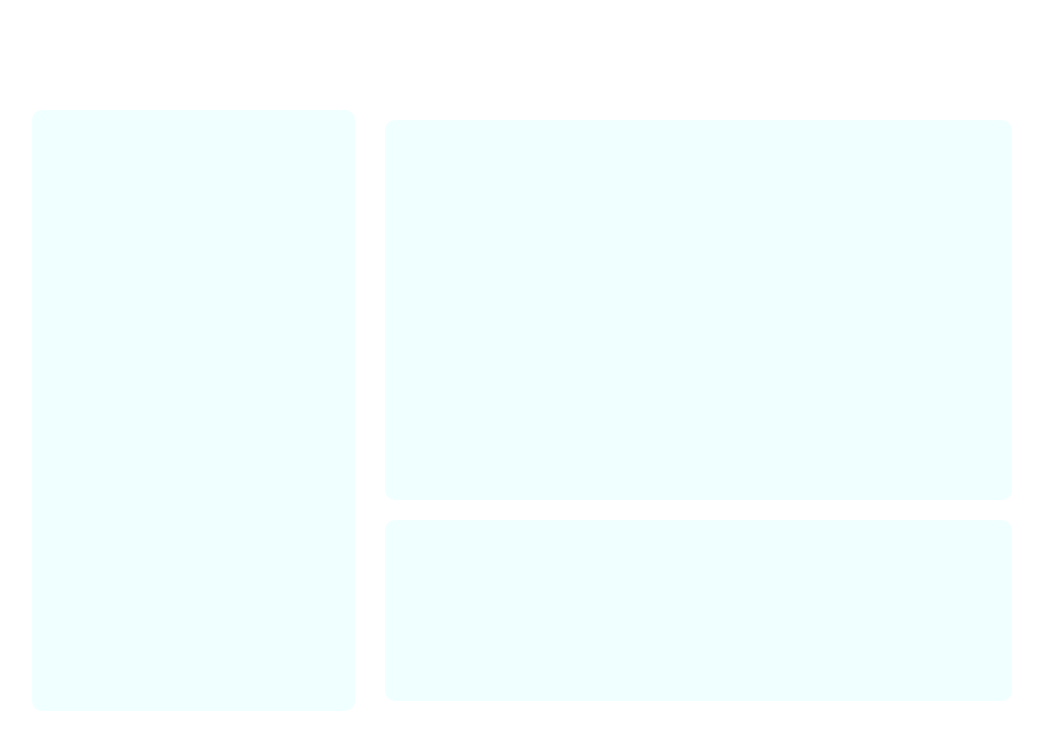
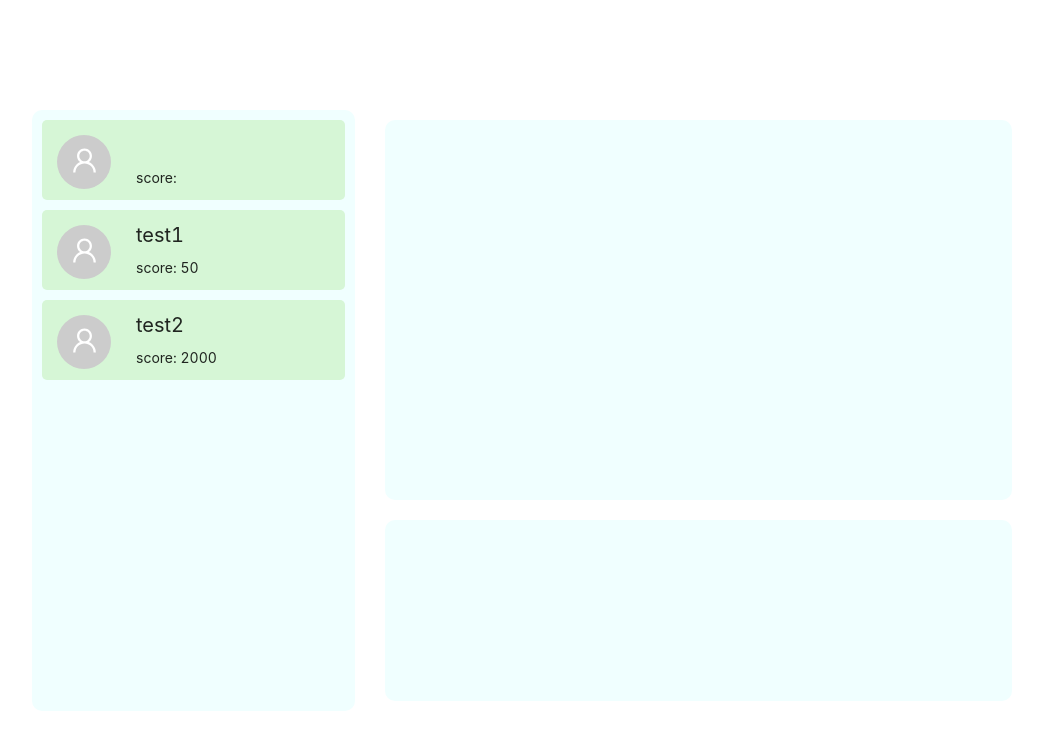
Before and after one commit to Alx-Lai/wp1092, a React (Create React App) app in the folder final/frontend/: page / in a window 1280 px wide. Both pictures are taken after a click on the button "Play". Shown: the top 750 px of the page, without its empty margins (113-1156 px from the left). Built offline with nearby package versions, Linux system fonts and the light colour scheme.

Commit message:
add userlist

```diff
--- a/final/frontend/package.json
+++ b/final/frontend/package.json
@@ -7,6 +7,7 @@
     "@testing-library/react": "^11.2.7",
     "@testing-library/user-event": "^12.8.3",
     "antd": "^4.16.2",
+    "create-react-app": "^4.0.3",
     "react": "^17.0.2",
     "react-dom": "^17.0.2",
     "react-scripts": "4.0.3",
--- a/final/frontend/src/App.css
+++ b/final/frontend/src/App.css
@@ -21,6 +21,57 @@
   margin: 10px;
   border-radius: 10px;
   overflow-y: scroll;
+  display: flex;
+  flex-direction: column;
+  justify-content: flex-start;
+  /* align-items: stretch; */
+}
+
+.userbox{
+  /* flex: 1; */
+  height: 80px;
+  margin-left: 10px;
+  margin-right: 10px;
+  margin-bottom: 10px;
+  background-color: rgb(214, 246, 214);
+  border-radius: 5px;
+  display: flex;
+  flex-direction: row;
+  /* justify-items: center; */
+}
+
+.myuserbox{
+  /* flex: 1; */
+  height: 80px;
+  margin-left: 10px;
+  margin-right: 10px;
+  margin-bottom: 10px;
+  background-color: rgb(169, 255, 183);
+  border-radius: 5px;
+  display: flex;
+  flex-direction: row;
+  /* justify-items: center; */
+}
+
+.userbox_score{
+  font-size: 14px;
+  /* width: 120px; */
+  text-align: left;
+}
+
+.userbox_name{
+  font-size: 20px;
+  margin: 10px;
+  /* width: 120px; */
+  text-align: left;
+}
+
+.userbox_avatar{
+  margin: 15px;
+}
+
+.LogIn-avatar{
+  margin-bottom: 20px;
 }
 
 .CanvasAndChat-view{
@@ -53,6 +104,10 @@
   border-radius: 10px;
   margin:auto;
   margin-top: 210px;
+  display: flex;
+  flex-direction: column;
+  justify-items: center;
+  align-items: center;
 }
 
 .LogIn-title{
@@ -62,7 +117,5 @@
 
 .LogIn-name{
   width: 200px;
-  margin-left: 50px;
-  margin-right: 50px;
-  margin-bottom: 80px;
+  margin-bottom: 20px;
 }
--- a/final/frontend/src/App.js
+++ b/final/frontend/src/App.js
@@ -5,9 +5,10 @@ import { useState, useEffect } from "react";
 
 const App= ()=> {
   const [start, setStart] = useState(false);
+  const [me, setMe] = useState({});
   return (
     <div className="App">
-      {start? (<Room/>) : (<Begin setStart = {setStart}/>)}
+      {start? (<Room me={me}/>) : (<Begin setStart = {setStart} setMe={setMe}/>)}
     </div>
   );
 }
--- /dev/null
+++ b/final/frontend/src/Components/UserList.js
@@ -0,0 +1,12 @@
+import { UserOutlined } from '@ant-design/icons';
+import { Avatar } from 'antd';
+const UserList = ({users})=>{
+    return(users.map((n, i)=>(
+        <div className={(n.me==true)?"myuserbox": "userbox"} style={{marginTop: (i==0)?"10px":"0px"}}>
+            <Avatar className="userbox_avatar" size={54} icon={<UserOutlined />} />
+            <p className="userbox_name">{n.name}<br/><span className="userbox_score">score: {n.score}</span></p>
+        </div>
+    )))
+}
+
+export default UserList;
--- a/final/frontend/src/Containers/Begin.js
+++ b/final/frontend/src/Containers/Begin.js
@@ -1,14 +1,14 @@
 import '../App.css';
-import {Button, Input} from "antd";
+import {Button, Input, Avatar} from "antd";
 import { UserOutlined } from '@ant-design/icons';
 
-
-const Begin = ({setStart})=>{
-
+const Begin = ({setStart, setMe})=>{
+    const colorList =["254E70", "37718E", "8EE3EF"]
     return(
         <div className="LogIn-view">
             <p className="LogIn-title">Gartic</p>
-            <Input className="LogIn-name" size="large" placeholder="enter your name" prefix={<UserOutlined />} />
+            <Avatar style={{ backgroundColor: '#87d068' }} size={90} className="LogIn-avatar" icon={<UserOutlined />} />
+            <Input className="LogIn-name" size="large" placeholder="enter your name" prefix={<UserOutlined />} onChange={n=>{setMe({name: n.target.value, me:true, score:0});}} />
             <Button type="primary" onClick={()=>setStart(true)}>Play</Button>
         </div>
     )
--- a/final/frontend/src/Containers/Room.js
+++ b/final/frontend/src/Containers/Room.js
@@ -1,9 +1,14 @@
 import '../App.css';
 import Canvas from '../Components/Canvas';
-const Room = ()=>{
+import { useState, useEffect } from "react";
+import UserList from '../Components/UserList';
+
+const Room = ({me})=>{
+    const [users, setusers] = useState([me, {name: "test1", score: 50, me:false}, {name: "test2", score: 2000, me:false}]);
     return(
+
         <div className="PlayScreen">
-        <div className="UserList-view"></div>
+        <div className="UserList-view"><UserList users={users}/></div>
         <div className="CanvasAndChat-view">
           <Canvas />
           <div className = "Chat"></div>
```
Also changed, not shown: 1 other file (tests, documents, lock files or other folders).
